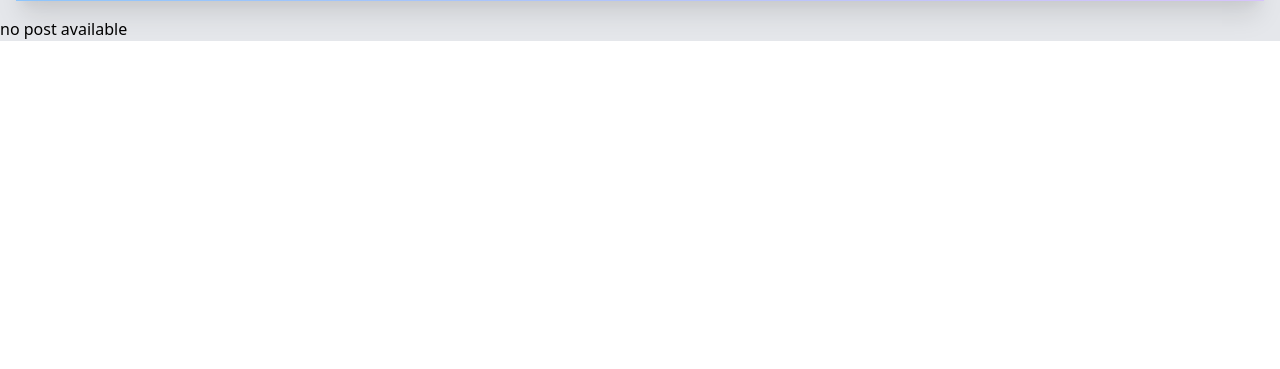
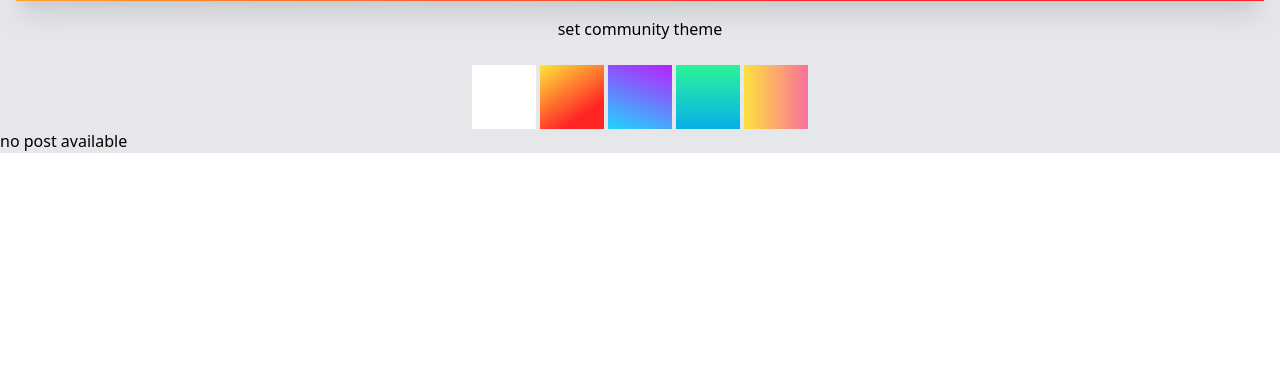
Before and after one commit to developer-ishan/Code_pirates_devjam2020, a Django app: a page that uses templates/base/base.html in a window 1280 px wide. Shown: the part 371-740 px from the top of the page. Run offline with Django 3.2, Linux system fonts and the light colour scheme; a user stored in the database is signed in; tables that the repository leaves empty hold one stand-in row (values such as "Sample post").

Commit message:
added themes to communities

```diff
--- a/communities/models.py
+++ b/communities/models.py
@@ -15,6 +15,7 @@
     followed_by = models.ManyToManyField(User,blank = True)
     slug = models.SlugField(default='')
     community_img = models.ImageField(upload_to='static/images/communities_img',default = 'static/images/communities_img/community_default.png')
+    theme = models.IntegerField(default=0)
 
     def __str__(self):
         return self.name
--- a/communities/urls.py
+++ b/communities/urls.py
@@ -5,6 +5,7 @@
 urlpatterns = [
     path('create',community_create_view.as_view(),name="create"),
     path('<slug:slug>/view',community_detail_view.as_view(),name="detail"),
+    path('<slug:slug>/theme/<int:theme_num>/',community_theme,name="theme"),
     path('<slug:slug>/members',community_member_list.as_view(),name="members"),
     path('<slug:slug>/join',join_community,name="join"),
     path('<slug:slug>/leave',leave_community,name="leave"),
--- a/communities/views.py
+++ b/communities/views.py
@@ -25,6 +25,30 @@
     logged_in_user = get_object_or_404(user_profile,user = request.user)
     logged_in_user.following.remove(community_to_leave)
     return HttpResponseRedirect(reverse('community:detail', kwargs={'slug': slug}))
+
+@login_required
+def community_theme(request,slug,theme_num):
+    community_object = get_object_or_404(community,slug = slug)
+    # may be used later
+    # themes=[
+    #     "background-image: linear-gradient(147deg, #FFE53B 0%, #FF2525 74%);",
+    #     "background-image: linear-gradient(19deg, #21D4FD 0%, #B721FF 100%);",
+    #     "background-image: linear-gradient(0deg, #08AEEA 0%, #2AF598 100%);",
+    #     "background-image: linear-gradient(90deg, #FEE140 0%, #FA709A 100%);"
+
+    # ]
+    if request.user == community_object.admin:
+        # currently we are offering only four themes excluding white
+            if theme_num<5:
+                community_object.theme = theme_num
+                community_object.save()
+                print('changing theme')
+                return HttpResponseRedirect(reverse('community:detail', kwargs={'slug': slug}))
+            return HttpResponse('please click on an actual theme box')
+
+    return HttpResponse('only admin can change theme')
+
+
 
 class community_list_view(LoginRequiredMixin,ListView):
     model = community
--- a/templates/base/base.html
+++ b/templates/base/base.html
@@ -1,5 +1,43 @@
 <!DOCTYPE html>
 <html lang="en">
+<style>
+    .theme0 {
+        background-color: #fff;
+
+
+    }
+
+    .theme1 {
+        background-color: #FFE53B;
+        background-image: linear-gradient(147deg, #FFE53B 0%, #FF2525 74%);
+
+    }
+
+    .theme2 {
+        background-color: #21D4FD;
+        background-image: linear-gradient(19deg, #21D4FD 0%, #B721FF 100%);
+
+    }
+
+    .theme3 {
+        background-color: #08AEEA;
+        background-image: linear-gradient(0deg, #08AEEA 0%, #2AF598 100%);
+
+    }
+
+    .theme4 {
+        background-color: #FEE140;
+        background-image: linear-gradient(90deg, #FEE140 0%, #FA709A 100%);
+
+    }
+
+    /*
+    to add any new theme you have to do following changes:
+    1.change total in view.py file of communities
+    2.add theme here in form of class
+    3.create a button on coummunity_detail.html page
+     */
+</style>
 
 <head>
     <meta charset="UTF-8">
--- a/templates/communities/community/community_detail.html
+++ b/templates/communities/community/community_detail.html
@@ -6,11 +6,11 @@
         /* outline: 2px solid red; */
     }
 
-    #community-header {
-        background-color: #8EC5FC;
-        background-image: linear-gradient(62deg, #8EC5FC 0%, #E0C3FC 100%);
+    /* #community-header {
+        background-image: #fff;
 
-    }
+
+    } */
 </style>
 <div class="bg-gray-200">
     <div id="community-header" class="md:m-4 flex flex-col bg-white shadow-xl transition-all duration-500 ease-in-out">
@@ -57,8 +57,19 @@
     </div>
 
 
+    {% if request.user == community.admin %}
+    <div class="text-center">
 
-
+        <p>set community theme</p>
+        <br>
+        <button onclick="setTheme(0)" class="theme0 p-4 xs:p-6 md:p-8"></button>
+        <button onclick="setTheme(1)" class="theme1 p-4 xs:p-6 md:p-8"></button>
+        <button onclick="setTheme(2)" class="theme2 p-4 xs:p-6 md:p-8"></button>
+        <button onclick="setTheme(3)" class="theme3 p-4 xs:p-6 md:p-8"></button>
+        <button onclick="setTheme(4)" class="theme4 p-4 xs:p-6 md:p-8"></button>
+    </div>
+    {%endif%}
+    <!-- <button type="button" onclick="myFunction()">Set background color</button> -->
     {% if posts.count %}
     {% for post in posts %}
 
@@ -102,5 +113,33 @@
     {% else %}
     <p>no post available</p>
     {%endif%}
-    {% endblock %}
+
 </div>
+<script>
+    let element = document.querySelector('#community-header')
+
+    // function myFunction() {
+    //     console.log('i was called')
+    //     element.style.backgroundImage = "linear-gradient(19deg, #21D4FD 0%, #B721FF 100%);";
+    // }
+
+
+    let theme_from_server = "{{community.theme}}"
+    element.classList.add(`theme${theme_from_server}`)
+    console.log(theme_from_server)
+
+    function setTheme(theme_num) {
+        var requestOptions = {
+            method: 'GET',
+            redirect: 'follow'
+        };
+
+        fetch(`http://localhost:8000/community/{{community.slug}}/theme/${theme_num}`, requestOptions)
+
+        const cls = ["theme0", "theme1", "theme2", "theme3", "theme4"];
+        element.classList.remove(...cls);
+        element.classList.add(`theme${theme_num}`)
+
+    }
+</script>
+{% endblock %}
--- a/templates/qr/code.html
+++ b/templates/qr/code.html
@@ -26,7 +26,7 @@
             headers: myHeaders,
             redirect: 'follow'
         };
-
+        // todo change this hardcoded regno to dynamic
         fetch("http://localhost:8000/api/tick-status/20198043/", requestOptions)
             .then(response => response.text())
             .then(result => {
```
Also changed, not shown: templates/communities/community/community_list.html (+9 -1 lines).
